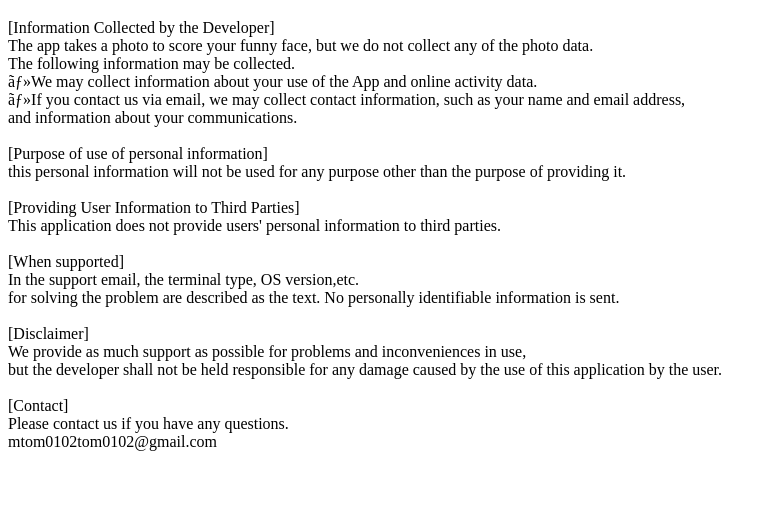
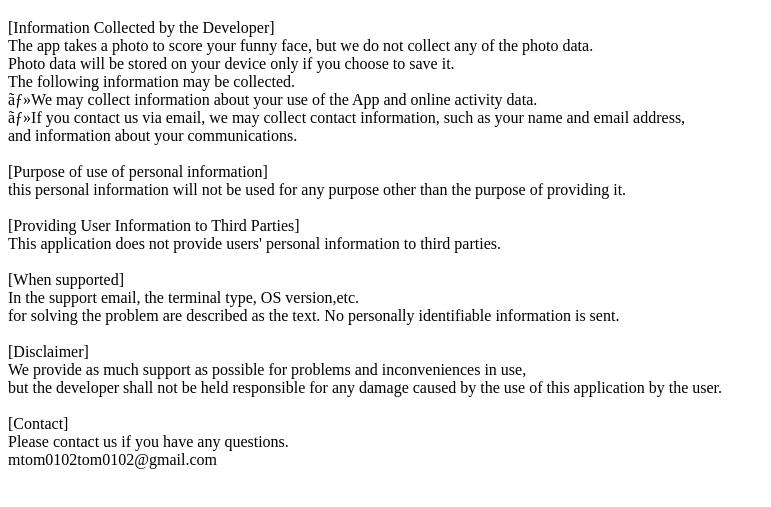
Before and after one commit to tomtomApp/FunnyFaceMeterApp, a plain HTML site: page index.html in a window 1280 px wide. Shown: the part 87-594 px from the top of the page, without its empty margins (0-771 px from the left). Drawn offline with Linux system fonts and the light colour scheme.

Commit message:
Update index.html

```diff
--- a/index.html
+++ b/index.html
@@ -9,6 +9,7 @@
 <h1>FunnyFaceMeter privacy policy</h1>
 <p>[Information Collected by the Developer]<br>
   The app takes a photo to score your funny face, but we do not collect any of the photo data.<br>
+  Photo data will be stored on your device only if you choose to save it.<br>
   The following information may be collected.<br>
   ・We may collect information about your use of the App and online activity data.<br>
   ・If you contact us via email, we may collect contact information, such as your name and email address, <br>
```
